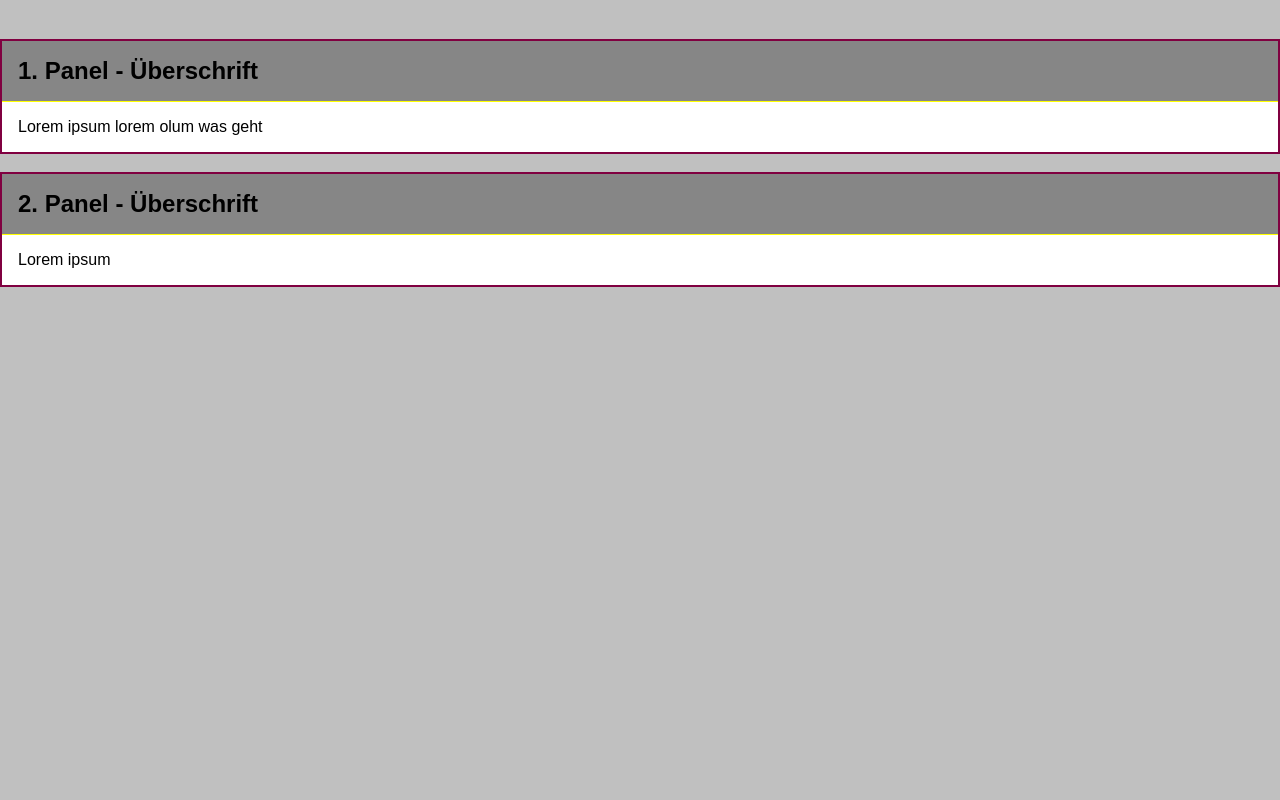
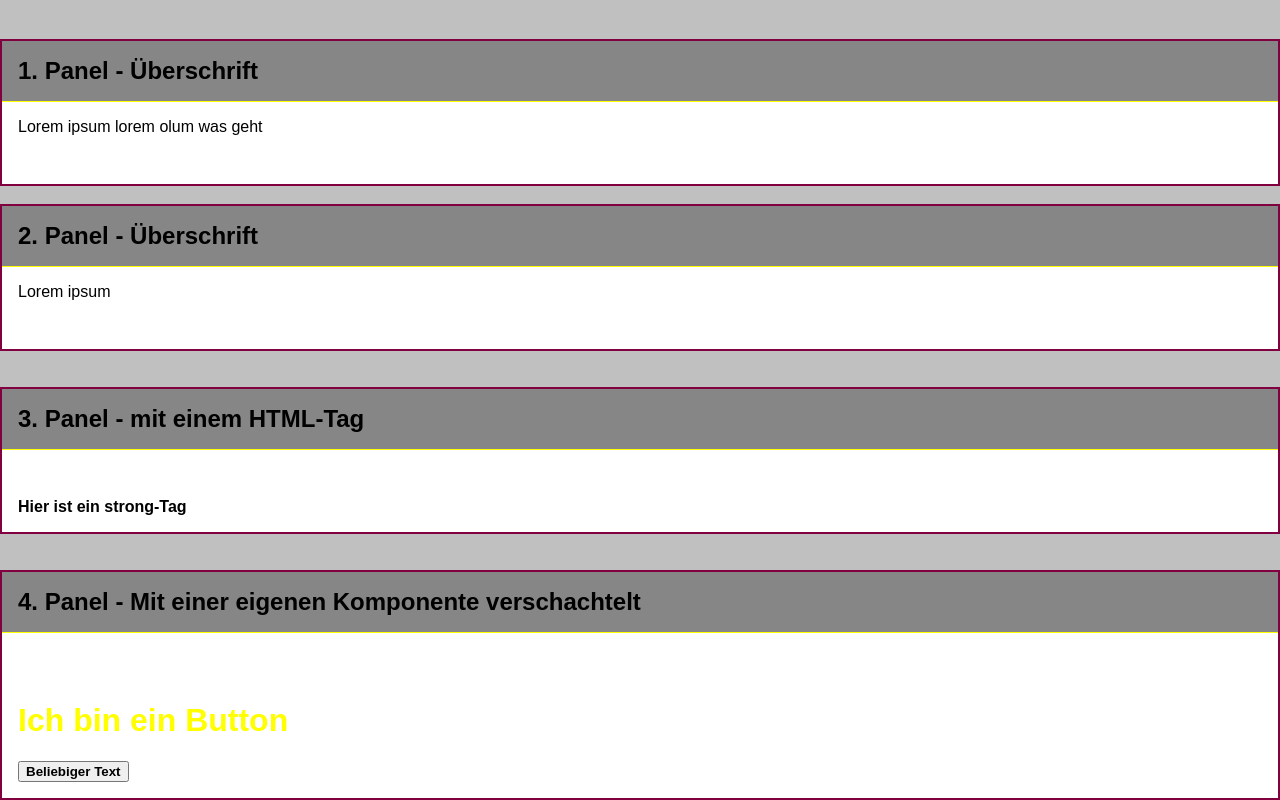
Before and after one commit to Borazius/react, a React (Create React App) app: page / in a window 1280 px wide. Shown: the part 342-1142 px from the top of the page. Before the commit the page ends 800 px from the top, so only its background shows below. Built offline with nearby package versions, Linux system fonts and the light colour scheme.

Commit message:
Verschachtelung von HTML-Tags innerhalb einer Komponente. Zugriff via (this.props.children)

```diff
--- a/src/App.js
+++ b/src/App.js
@@ -17,11 +17,22 @@ class App extends Component {
 
         {/* wir verwenden wieder diese Komponente */}
         <Button label="Klick mich nicht!"></Button>
-        <br /> <br /> <br /> <br /> <br />
-        {/* Anmerkung: alle Parameter in einer Zeile */}
+        <br/><br/><br/><br/>
+        <br/> {/* Anmerkung: alle Parameter in einer Zeile */}
         <Panel title="1. Panel - Überschrift" inhalt="Lorem ipsum lorem olum was geht"></Panel>
         <br/>
         <Panel title="2. Panel - Überschrift" inhalt="Lorem ipsum"></Panel>
+        <br/><br/> {/* Übungsaufgabe: Abschnitt 3, Kapitel 14 */}
+        {/* Wir verschachteln in dieser Aufgabe normale
+        HTML-Tags innherhalb einer Komponente */}
+
+        <Panel title="3. Panel - mit einem HTML-Tag">
+          <strong>Hier ist ein strong-Tag</strong>
+        </Panel>
+        <br/><br/>
+        <Panel title="4. Panel - Mit einer eigenen Komponente verschachtelt">
+          <Button label="Beliebiger Text"></Button>
+        </Panel>
       </div>
     );
   }
--- a/src/Panel.js
+++ b/src/Panel.js
@@ -8,12 +8,16 @@ import './Panel.css';
 
 class Panel extends Component {
   render() {
+      console.log(this);
       return (
         // 2. Schritt: Wir erstellen die notwendigen Elemente
         <div className="Panel">
         {/* 3. Schritt: Wir implmentieren die variablen props */}
         <h2 className="Panel-heading">{this.props.title}</h2>
         <p className="Panel-content">{this.props.inhalt}</p>
+        {/* Hier Zugriff auf Children: Siehe Konsole, mit "Children"
+        können HTML in Komponenten verschachtelt werden */}
+        <p className="Panel-content">{this.props.children}</p>
         </div>
     );
   }
```
Lines whose indentation alone changed are shown as unchanged.
